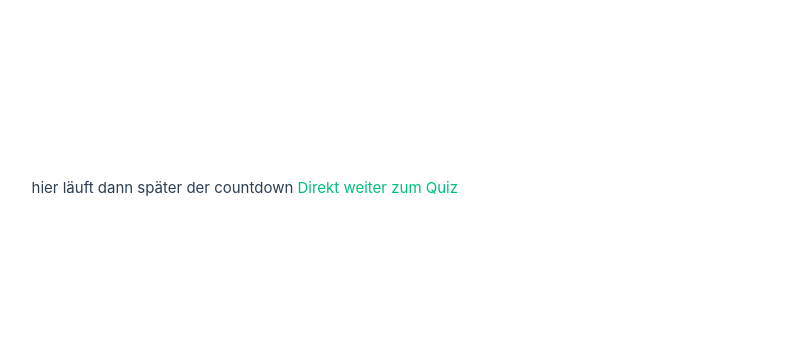
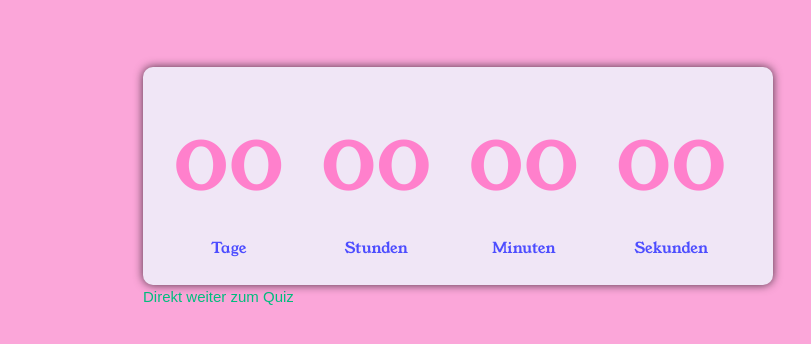
Before and after one commit to front3nte/riddle-dev, a Vue app: page / in a window 1280 px wide. Shown: the part 212-556 px from the top of the page, without its empty margins (182-993 px from the left). Built offline with nearby package versions, Linux system fonts and the light colour scheme.

Commit message:
Integrate countdown on start page

```diff
--- a/index.html
+++ b/index.html
@@ -2,9 +2,10 @@
 <html lang="en">
   <head>
     <meta charset="UTF-8">
-    <link rel="icon" href="/favicon.ico">
+    <link rel="icon" href="/icons8-duck-16.png">
+    <link href="https://fonts.googleapis.com/css2?family=Young+Serif&display=swap" rel="stylesheet">
     <meta name="viewport" content="width=device-width, initial-scale=1.0">
-    <title>Vite App</title>
+    <title>Rätsel3nte</title>
   </head>
   <body>
     <div id="app"></div>
--- a/src/assets/main.css
+++ b/src/assets/main.css
@@ -27,9 +27,11 @@ a,
     place-items: center;
   }
 
-  #app {
-    display: grid;
-    grid-template-columns: 1fr 1fr;
-    padding: 0 2rem;
+  body:not(.start) {
+    #app {
+      display: grid;
+      grid-template-columns: 1fr 1fr;
+      padding: 0 2rem;
+    }
   }
 }
--- a/src/components/CountDown.vue
+++ b/src/components/CountDown.vue
@@ -1,3 +1,157 @@
+<script setup>
+document.body.className = 'start';
+
+// document.addEventListener('DOMContentLoaded', function () {
+  // Set the date we're counting down to
+  const countDownDate = new Date('October 30, 2023 00:00:00').getTime()
+
+  // Update the countdown every 1 second
+  const x = setInterval(function () {
+    const now = new Date().getTime()
+    const distance = countDownDate - now
+
+    // Calculate days, hours, minutes, and seconds
+    const days = Math.floor(distance / (1000 * 60 * 60 * 24))
+    const hours = Math.floor((distance % (1000 * 60 * 60 * 24)) / (1000 * 60 * 60))
+    const minutes = Math.floor((distance % (1000 * 60 * 60)) / (1000 * 60))
+    const seconds = Math.floor((distance % (1000 * 60)) / 1000)
+
+    // Display the countdown
+    document.getElementById('days').innerText = formatTime(days)
+    document.getElementById('hours').innerText = formatTime(hours)
+    document.getElementById('minutes').innerText = formatTime(minutes)
+    document.getElementById('seconds').innerText = formatTime(seconds)
+
+    // If the countdown is over, display a message
+    if (distance < 0) {
+      clearInterval(x)
+      document.getElementById('days').innerText = '00'
+      document.getElementById('hours').innerText = '00'
+      document.getElementById('minutes').innerText = '00'
+      document.getElementById('seconds').innerText = '00'
+    }
+  }, 1000)
+// })
+
+// Add leading zero to numbers less than 10
+function formatTime(time) {
+  return time < 10 ? '0' + time : time
+}
+</script>
 <template>
-  hier läuft dann später der countdown
+  <div class="countdown-container">
+    <div class="countdown-item">
+      <span id="days">00</span>
+      <p>Tage</p>
+    </div>
+    <div class="countdown-item">
+      <span id="hours">00</span>
+      <p>Stunden</p>
+    </div>
+    <div class="countdown-item">
+      <span id="minutes">00</span>
+      <p>Minuten</p>
+    </div>
+    <div class="countdown-item">
+      <span id="seconds">00</span>
+      <p>Sekunden</p>
+    </div>
+  </div>
 </template>
+
+<style>
+@keyframes pulse {
+  0% {
+    background-color: #f0e6f6;
+    box-shadow: 0 0 10px rgba(0, 0, 0, 0.7);
+    transform: scale(1) rotate(0);
+  }
+  25% {
+    background-color: #ffffff;
+    box-shadow: 0 0 40px rgba(0, 0, 0, 0.3);
+    transform: scale(1.03) rotate(3deg);
+  }
+  50% {
+    background-color: #f0e6f6;
+    box-shadow: 0 0 10px rgba(0, 0, 0, 0.7);
+    transform: scale(1) rotate(0);
+  }
+  75% {
+    background-color: #ffffff;
+    box-shadow: 0 0 40px rgba(0, 0, 0, 0.3);
+    transform: scale(1.03) rotate(-3deg);
+  }
+  100% {
+    background-color: #f0e6f6;
+    box-shadow: 0 0 10px rgba(0, 0, 0, 0.7);
+    transform: scale(1) rotate(0);
+  }
+}
+
+@keyframes dim {
+  0%,
+  100% {
+    background-color: #fba6d9;
+  }
+  50% {
+    background-color: #fc91d1;
+  }
+}
+
+body.start {
+  font-family: 'Arial', sans-serif;
+  display: flex;
+  justify-content: center;
+  align-items: center;
+  height: 100vh;
+  margin: 0;
+  animation: dim 1s infinite;
+}
+
+.countdown-container {
+  display: flex;
+  justify-content: space-around;
+  width: 250px;
+  padding: 20px;
+  border-radius: 10px;
+  animation: pulse 2s ease-in-out infinite;
+
+  @media (min-width: 600px) {
+    width: 440px;
+  }
+
+  @media (min-width: 1024px) {
+    width: 630px;
+  }
+}
+
+.countdown-item {
+  text-align: center;
+  margin-right: 1rem;
+  font-family: 'Young Serif', serif;
+}
+
+.countdown-item span {
+  display: block;
+  font-size: 2em;
+  color: #ff80cc;
+
+  @media (min-width: 600px) {
+    font-size: 3em;
+  }
+
+  @media (min-width: 1024px) {
+    font-size: 6em;
+  }
+}
+
+body.start p {
+  margin: 5px 0;
+  color: #4d4dff;
+  font-size: 12px;
+
+  @media (min-width: 600px) {
+    font-size: unset;
+  }
+}
+</style>
--- a/src/views/QuizView.vue
+++ b/src/views/QuizView.vue
@@ -1,5 +1,6 @@
 <script setup lang="ts">
 import QuizApp from '../components/QuizApp.vue'
+document.body.className = "quiz-1";
 </script>
 
 <template>
--- a/tsconfig.app.json
+++ b/tsconfig.app.json
@@ -8,6 +8,7 @@
     "noEmit": true,
     "verbatimModuleSyntax": true,
     "baseUrl": ".",
+    "allowJs": true,
     "paths": {
       "@/*": ["./src/*"]
     }
```
Also changed, not shown: public/icons8-duck-16.png (added).
